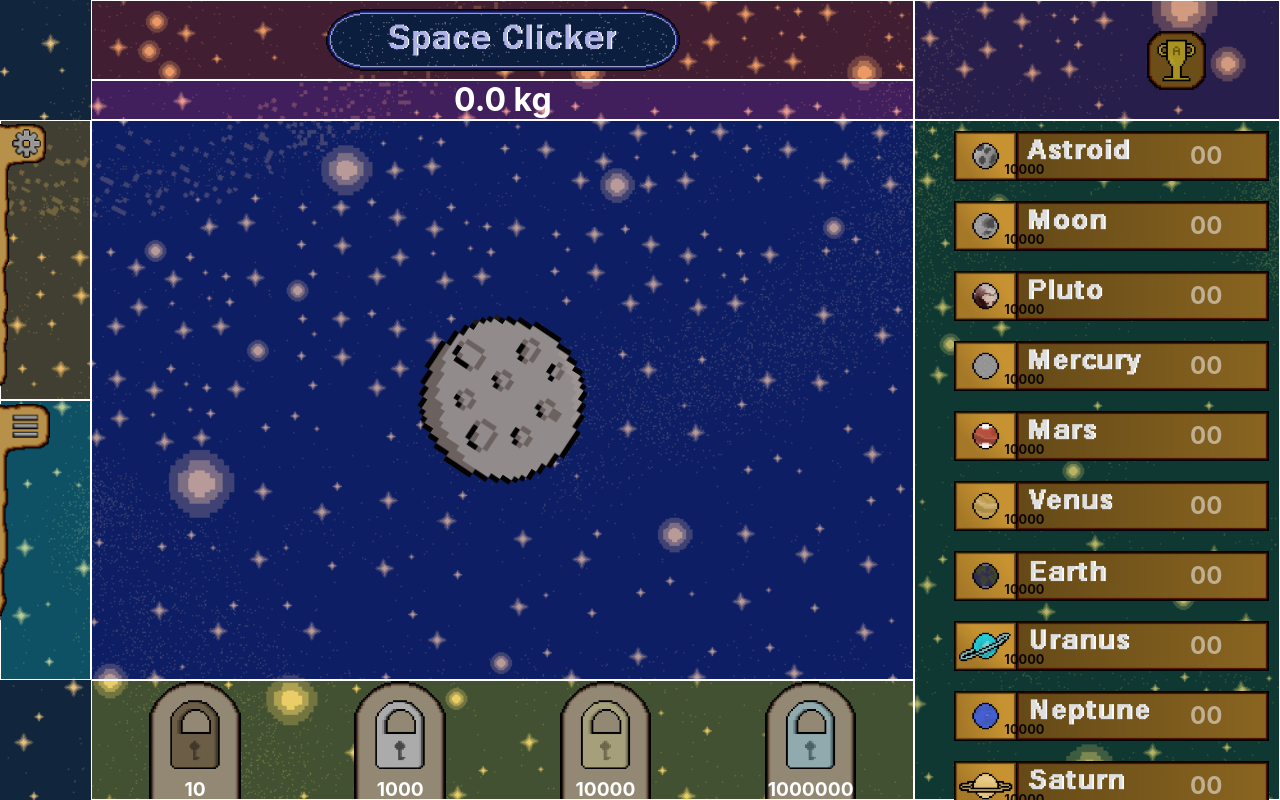
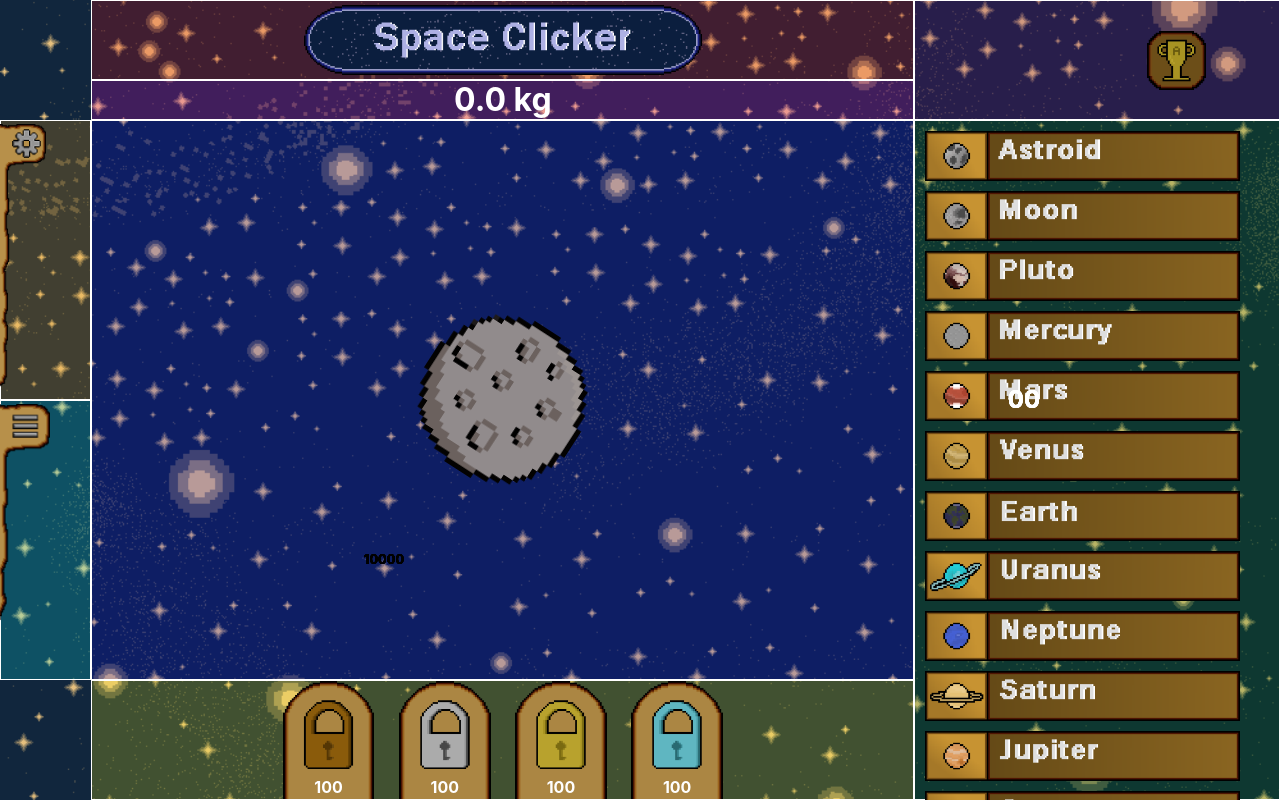
Before and after one commit to TimmyTomTom10/CosmicClicker, a React (Vite) app: page / in a window 1280 px wide. Shown: the top 800 px of the page. Built offline with nearby package versions, Linux system fonts and the light colour scheme.

Commit message:
resized the interlude purchases correctly

```diff
--- a/index.html
+++ b/index.html
@@ -6,7 +6,7 @@
     <meta name="viewport" content="width=device-width, initial-scale=1.0" />
     <title>Clicker Game</title>
     <link rel="stylesheet" href="index.css">
-    <link rel="icon" type="image/png" href="./public/AsteroidIcon.png">
+    <link rel="icon" type="image/png" href="./AsteroidIcon.png">
   </head>
   <body>
     <div id="root"></div>
--- a/src/MainClickerPortion/InterludePurchasesPortion/InterludePurchaseContainer.css
+++ b/src/MainClickerPortion/InterludePurchasesPortion/InterludePurchaseContainer.css
@@ -1,57 +1,41 @@
-#interlude-purchase-container {
+
+
+
+
+#interludes-purchase-container {
+    display: flex;
+    align-items: center;
+    justify-content: center;
     height: 100%;
-    display: flex;
-    flex-direction: row;
-    align-items: flex-end;
-      min-height: 0;
+    width: 100%;
+    gap: 3%;
 
 }
-.interlude-purchase-images {
-  height: 100%;
-  width: auto;
-  max-width: 100%;
-  object-fit: contain;
-  display: block;
-  margin-top: auto;
-  filter: grayscale(70%);
-}
-.item {
-  flex: 1;
-  min-width: 0;
-  height: 100%;
+
+.card-column {
     display: flex;
     align-items: flex-end;
     justify-content: center;
-  margin-top: auto;
+    width:auto;
+    height: 100%;
 }
 
-.interlude-purchase-images:hover{
-  cursor: pointer;
-  filter: grayscale(0%);
-}
-.interlude-purchase-images:active{
-  filter: brightness(115%);
 
+
+
+.interlude-purchase-images{
+    position: relative;
+    max-width: 100%;
+    max-height: 100%;
+    height: auto;
+    width: auto;
 }
 
-.card-text {
+.card-text{
   position: absolute;
-  top: 80%;                 /* adjust position */
-  left: 50%;
-  transform: translateX(-50%);
-
-  font-size: clamp(10px, 1.5vw, 24px); /* 🔥 scales with screen */
+  font-size: 2vmin;
   color: white;
   font-weight: bold;
   text-align: right;
-  pointer-events: none; /* clicks go through to image */
+  pointer-events: none;
 }
-
-.card {
-  position: relative;
-  height: 100%;
-  display: flex;
-  justify-content: right;
-  align-items: flex-end;
-
-}
--- a/src/MainClickerPortion/InterludePurchasesPortion/InterludePurchaseContainer.jsx
+++ b/src/MainClickerPortion/InterludePurchasesPortion/InterludePurchaseContainer.jsx
@@ -7,36 +7,34 @@ import goldInterludeImg from "./InterludePurchaseAssets/GoldInterludePurchaseAss
 import diamondInterludeImg from "./InterludePurchaseAssets/DiamondInterludePurchaseAsset.png";
 
 function InterludePurchaseContainer() {
-    return (
+  return (
       <>
-        <div id="interlude-purchase-container">
-          <div className="item">
-            <div className="card">
+        <div id="interludes-purchase-container">
+
+            <div className="card-column">
               <img className="interlude-purchase-images" src={bronzeInterludeImg} />
-              <span className="card-text">10</span>
+              <span className="card-text">100</span>
             </div>
-          </div>
 
-          <div className="item">
-            <div className="card">
+
+            <div className="card-column">
               <img className="interlude-purchase-images" src={silverInterludeImg} />
-              <span className="card-text">1000</span>
+              <span className="card-text">100</span>
             </div>
-          </div>
 
-          <div className="item">
-            <div className="card">
+
+
+            <div className="card-column">
               <img className="interlude-purchase-images" src={goldInterludeImg} />
-              <span className="card-text">10000</span>
+              <span className="card-text">100</span>
             </div>
-          </div>
 
-          <div className="item">
-            <div className="card">
+
+
+            <div className="card-column">
               <img className="interlude-purchase-images" src={diamondInterludeImg} />
-              <span className="card-text">1000000</span>
+              <span className="card-text">100</span>
             </div>
-          </div>
         </div>
       </>
     );
--- a/src/MainClickerPortion/PlanetPurchasesPortion/PlanetPurchaseContainer.css
+++ b/src/MainClickerPortion/PlanetPurchasesPortion/PlanetPurchaseContainer.css
@@ -1,11 +1,12 @@
+/*
 .card {
   position: relative;
   display: flex;
-  justify-content: flex-end; /* cleaner than 'right' */
+  justify-content: flex-end;
   align-items: flex-end;
 
 }
-
+*/
 
 /* 🔥 Overlay text centered on image */
 .purchase-num-of-items {
--- a/src/MainClickerPortion/UI/TitlePortion/TitleContainer.css
+++ b/src/MainClickerPortion/UI/TitlePortion/TitleContainer.css
@@ -7,8 +7,8 @@
     width: 100%;
 }
 #space-clicker-title {
-    max-width: 80%;
-    max-height: 80%;
+    max-width: 90%;
+    max-height: 90%;
     width: auto;
     height: auto;
     align-self: center;
```
Lines whose indentation alone changed are shown as unchanged.
